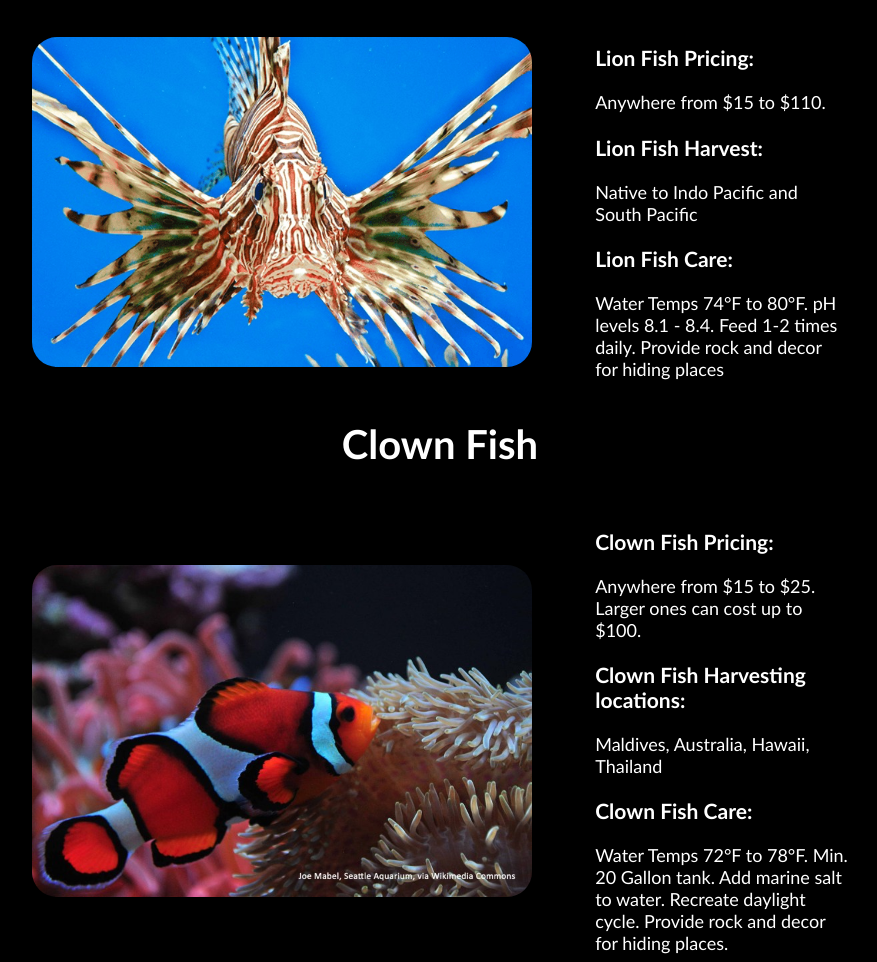
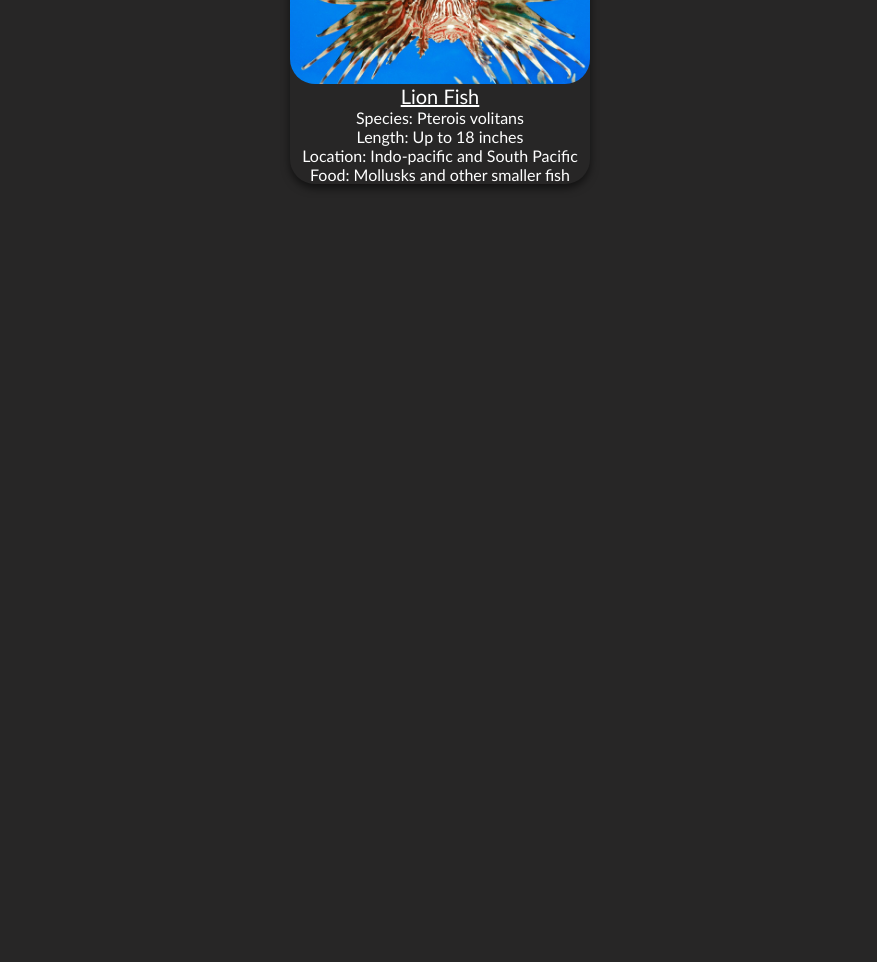
Before and after one commit to ethansawicki/nss-aquarium, a plain HTML site: page index.html in a window 1280 px wide. Shown: the part 343-1305 px from the top of the page, without its empty margins (200-1077 px from the left). After the commit the page ends 800 px from the top, so only its background shows below. Drawn offline with Linux system fonts and the light colour scheme.

Commit message:
moved fish to javascript

```diff
--- a/index.html
+++ b/index.html
@@ -1,70 +1,15 @@
 <!DOCTYPE html>
     <html>
-        <body>
+        <body class=>
             <head>
                 <!-- Title for page -->
-                <title>Martin's Aquarium</title>
-                <link href="styles\main.css" rel="stylesheet">
+                    <title>Martin's Aquarium</title>
+                        <link href="styles\main.css" rel="stylesheet">
             </head>
                 <!-- header for landing page -->
-                <header class="main__header"><h1>Martin's Aquarium</h1></header>
-                <!-- main body for home page -->
-                    <main>
-                        <h2 class="main__fish-name">Lion Fish</h2>
-                        <!-- Lion Fish container??-->
-
-                        <article class="main__fish">
-                            <!-- Lion Fish Image -->
-                            <section class="main__fish-img">
-                                <img src="imgs\lionfish.png" alt="lionfish picture">
-                            </section>
-                            <!-- Lion Fish pricing -->
-                            <section class="main__fish-care">
-                                <h3>Lion Fish Pricing:</h3>
-                                    <aside>Anywhere from $15 to $110.</aside>
-                                <!-- Lion Fish harvesting -->
-                                <h3>Lion Fish Harvest:</h3>
-                                    <aside>Native to Indo Pacific and South Pacific</aside>
-                                <!-- lion fish care -->
-                                <h3>Lion Fish Care:</h3>
-                                    <aside>Water Temps 74&deg;F to 80&deg;F.
-                                        pH levels 8.1 - 8.4.
-                                        Feed 1-2 times daily.
-                                        Provide rock and decor for hiding places
-                                    </aside>
-                            </section>
-                        </article>
-                <!-- Clown fish Name -->
-                    <h2 class="main__fish-name">Clown Fish</h2>
-
-                        <article class="main__fish">
-                            <!-- Clown Fish Image -->
-                            <section class="main__fish-img">
-                                <img class="main__fish-img" src="imgs\clownfish.jpg" alt="clownfish picture">
-                            </section>
-                                <!-- Clown Fish Pricing -->
-                            <section class="main__fish-care">
-                                <h3>Clown Fish Pricing:</h3>
-                                    <aside>Anywhere from $15 to $25. Larger ones
-                                        can cost up to $100.
-                                    </aside>
-
-                                <!-- Clown fish harvesting locations -->
-                                <h3>Clown Fish Harvesting locations:</h3>
-                                    <aside>Maldives, Australia, Hawaii, Thailand</aside>
-
-                                <!-- clown fish care tips -->
-                                <h3>Clown Fish Care:</h3>
-                                    <aside>Water Temps 72&deg;F to 78&deg;F.
-                                        Min. 20 Gallon tank.
-                                        Add marine salt to water.
-                                        Recreate daylight cycle.
-                                        Provide rock and decor for hiding places.
-                                    </aside>
-                            </section>
-                </article>
-                    </section>
-                </article>
-            </main>
+                    <header class="main__header"><h1>Martin's Aquarium</h1></header>
+                   <!-- Fish content -->
+                    <div class="fish__desc"></div>
+            <script type="module" src="scripts/main.js"></script>
         </body>
     </html>
--- /dev/null
+++ b/scripts/database.js
@@ -0,0 +1,18 @@
+
+
+const database = {
+    fish: [
+        {
+            name: "Lion Fish",
+            species: "Species: Pterois volitans",
+            length: "Length: Up to 18 inches",
+            location: "Location: Indo-pacific and South Pacific",
+            food: "Food: Mollusks and other smaller fish",
+            image: "../imgs/lionfish.png"
+        }
+    ]
+}
+
+export const getFish = () => {
+    return database.fish.map(fish =>({...fish}))
+}
--- /dev/null
+++ b/scripts/fishlist.js
@@ -0,0 +1,32 @@
+/* Import the function that returns a copy of the fish array */
+import {getFish} from "./database.js"
+
+const allFish = getFish()
+
+
+
+export const fishList = () => {
+    /* Invoke the function that you imported from the database module */
+    const fishes = allFish
+
+    // Start building a string filled with HTML syntax
+    let htmlString = '<article class="fishList">'
+
+    // Create HTML representations of each fish here
+    for (const fish of fishes) {
+
+        // Why is there a backtick used for this string? to escape the string
+        htmlString += `<section class="fish__card">
+            <div><img  class="fish__image image--card" src="${fish.image}" /></div>
+            <div class="fish__name">${fish.name}</div>
+            <div class="fish__species">${fish.species}</div>
+            <div class="fish__length">${fish.length}</div>
+            <div class="fish__location">${fish.location}</div>
+            <div class="fish__diet">${fish.food}</div>
+        </section>
+`
+    }
+    htmlString += `</article>`
+
+    return htmlString
+}
--- a/scripts/main.js
+++ b/scripts/main.js
@@ -0,0 +1,15 @@
+
+import { fishList } from './fishlist.js'
+
+const div = document.querySelector(".fish__desc")
+
+
+div.innerHTML = fishList();
+
+/*
+    What is the CSS selector for the element where you
+    want to display the fish?
+
+    Use . for elements with a "class" attribute
+    Use # for elements with an "id" attribute
+ */
--- a/styles/fish.css
+++ b/styles/fish.css
@@ -1,31 +1,21 @@
-.main__fish-name {
-    text-align: center;
-    margin: 40px;
-    font-size: 40px;
+.fish__name {
+    font-size: 20px;
+    text-decoration: underline;
 }
 
-.main__fish-img {
-   display: block;
+.fish__image {
+   display: flex;
+   border-radius: 25px;
+   max-width: 300px;
 
 }
 
-
-.main__fish-img img {
+.fish__card {
     display: flex;
+    flex-flow: column;
+    justify-content: center;
+    align-items: center;
+    box-shadow: 0 4px 8px 0 rgba(0, 0, 0, 0.575);
+    transition: 0.3s;
     border-radius: 25px;
-    max-width: 500px;
 }
-
-.main__fish-care {
-    display: flex;
-    flex-flow: column wrap;
-    align-items: flex-start;
-    flex-basis: 20%;
-    margin-left: 5%;
-
-
-
-
-
-
-}
--- a/styles/main.css
+++ b/styles/main.css
@@ -3,20 +3,17 @@
 body {
     font-family: 'Trebuchet MS', 'Lucida Sans Unicode', 'Lucida Grande', 'Lucida Sans', Arial, sans-serif;
     color: white;
-    background-color: black;
+    background-color: rgb(39, 38, 38);
 }
 
-header {
-    font-size: 55px;
+.main__header {
+    font-size: 45px;
     text-align: center;
     margin: 0 0 30px 0;
 }
 
-.main__fish {
+.fishList {
     display: flex;
+    justify-content: center;
     flex-flow: row;
-    justify-content: center;
-    align-items: center;
-    font-size: 18px;
-
 }
```
Also changed, not shown: fish.html (deleted).
